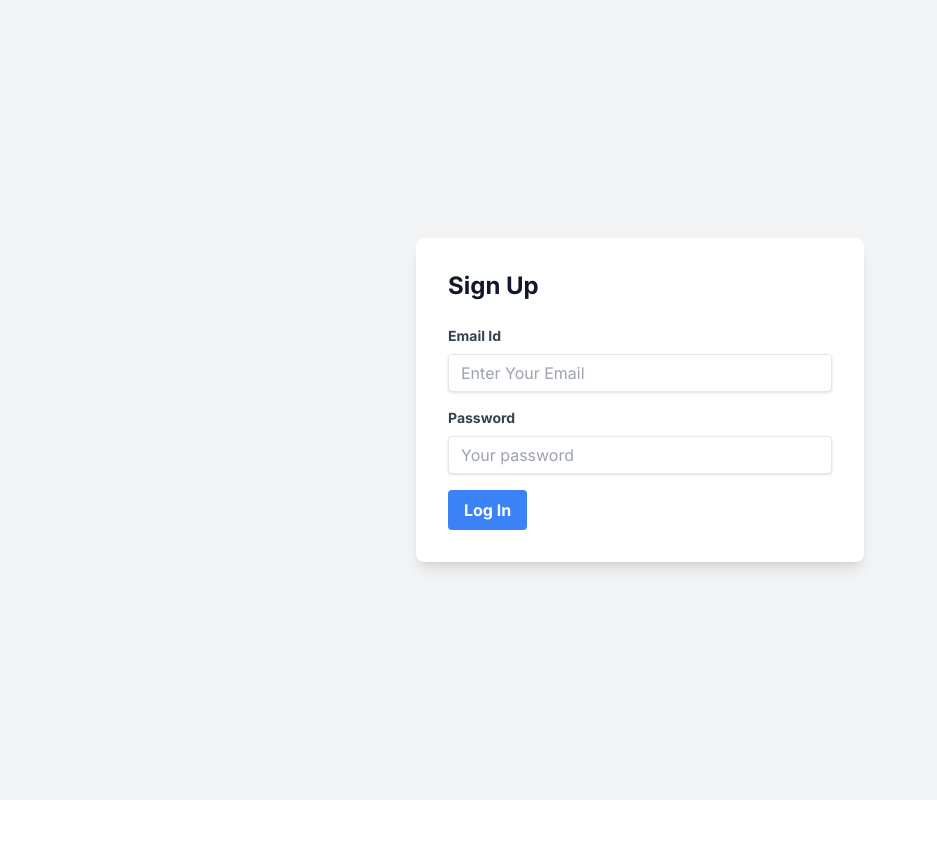
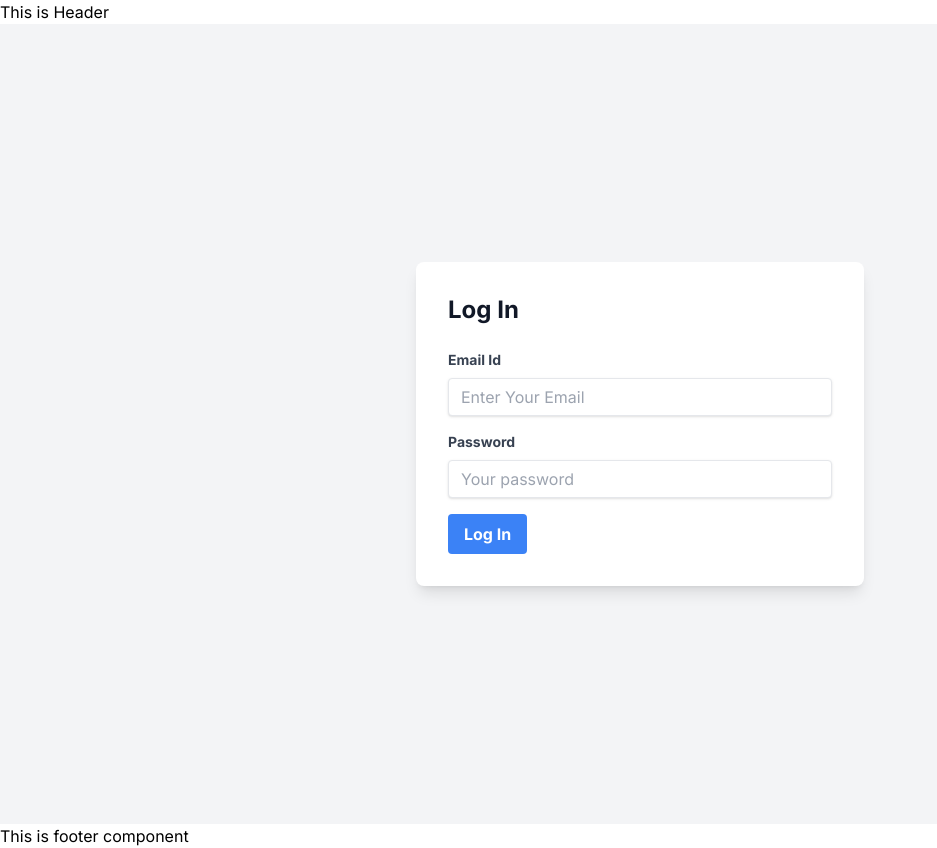
Before and after one commit to Akshay-Shende/e_com_demo, a Next.js app: page /login in a window 1280 px wide. Shown: the whole page, without its empty margins (0-937 px from the left). Before the commit the page ends 800 px from the top, so only its background shows below. Built offline with nearby package versions, Linux system fonts and the light colour scheme.

Commit message:
changes for loader

```diff
--- a/package.json
+++ b/package.json
@@ -14,10 +14,12 @@
     "@prisma/client": "^5.17.0",
     "axios": "^1.7.3",
     "bcryptjs": "^2.4.3",
+    "bootstrap": "^5.3.3",
     "jsonwebtoken": "^9.0.2",
     "next": "14.2.5",
     "react": "^18",
     "react-dom": "^18",
+    "react-loader-spinner": "^6.1.6",
     "react-toastify": "^10.0.5"
   },
   "devDependencies": {
--- /dev/null
+++ b/src/app/components/footer.js
@@ -0,0 +1,11 @@
+import React from 'react'
+
+const Footer = () => {
+  return (
+    <div>
+      This is footer component
+    </div>
+  )
+}
+
+export default Footer
--- /dev/null
+++ b/src/app/components/header.js
@@ -0,0 +1,14 @@
+import React from "react";
+import Link from "next/link";
+const Header = () => {
+  return (
+   <nav>
+    <div className="brand"></div>
+    <div className="">
+        This is Header
+    </div>
+   </nav>
+  );
+};
+
+export default Header;
--- /dev/null
+++ b/src/app/components/layout.js
@@ -0,0 +1,15 @@
+import React from "react";
+import Header from "./header";
+import Footer from "./footer";
+
+const Layout = ({ children }) => {
+  return (
+    <div>
+      <Header />
+      {children}
+      <Footer />
+    </div>
+  );
+};
+
+export default Layout;
--- a/src/app/layout.js
+++ b/src/app/layout.js
@@ -1,7 +1,9 @@
 import { Inter } from "next/font/google";
 import { ToastContainer } from "react-toastify";
 import "react-toastify/dist/ReactToastify.css";
+import { LoadingProvider } from "@/context/LoadingContext";
 import "./globals.css";
+import Layout from "./components/layout";
 
 const inter = Inter({ subsets: ["latin"] });
 
@@ -14,9 +16,13 @@ export default function RootLayout({ children }) {
   return (
     <html lang="en">
       <body className={inter.className}>
-      <ToastContainer />
-        {children}
-        </body>
+        <LoadingProvider>
+          <Layout>
+            <ToastContainer />
+            {children}
+          </Layout>
+        </LoadingProvider>
+      </body>
     </html>
   );
 }
--- a/src/app/login/loading.js
+++ b/src/app/login/loading.js
@@ -1,10 +1,20 @@
 "use client"
 import React from 'react'
+import { Hourglass } from 'react-loader-spinner';
 export default function Loading(){
   console.log("loading page in login folder");
 
   return (
-  <div>
-    Loading...
-    </div>)
+   <div className="flex justify-center items-center h-screen">
+    <Hourglass
+    visible={true}
+    height="100"
+    width="100"
+    ariaLabel="hourglass-loading"
+    wrapperStyle={{}}
+    wrapperClass=""
+    colors={['#306cce', '#72a1ed']}
+    />
+    </div>
+  )
 }
--- a/src/app/login/login.jsx
+++ b/src/app/login/login.jsx
@@ -1,26 +1,34 @@
+"use client"
 import { loginUser } from '@/frontendServices/userServices'
 import { toast } from "react-toastify";
-import React, { useState } from 'react'
+import { LoadingContext } from '@/context/LoadingContext';
+import React, { useState, useContext } from 'react'
+import Loading from './loading';
+import { useRouter } from 'next/navigation';
 
 const LoginPage = () => {
+  const router  = useRouter();
+  const { loading, setLoading } = useContext(LoadingContext);
     const [login,setLogin] = useState({
         email : "",
         password: ""
     })
 
     const loginUserData = async() =>{
-        await new Promise((resolve)=> setTimeout(resolve,3000))
+      setLoading(true)
       const userData =  await loginUser(login);
+      setLoading(false)
+      router.push('/profile/user')
 
-      toast.success(userData.message,{
-        position : "top-center"
-      })
      return;
+    }
+    if (loading) {
+      return <Loading/>;
     }
   return (
     <div className="flex items-center justify-center min-h-screen bg-gray-100">
       <div className="bg-white p-8 rounded-lg shadow-lg w-full max-w-md">
-        <h2 className="text-2xl font-bold mb-6 text-gray-900">Sign Up</h2>
+        <h2 className="text-2xl font-bold mb-6 text-gray-900">Log In</h2>
         <form>
           <div className="mb-4">
             <label
--- /dev/null
+++ b/src/app/profile/user/page.js
@@ -0,0 +1,11 @@
+import React from 'react'
+
+const userProfile = () => {
+  return (
+    <div>
+      This is User Profile
+    </div>
+  )
+}
+
+export default userProfile
--- /dev/null
+++ b/src/context/loadingContext.js
@@ -0,0 +1,14 @@
+"use client"
+import React, { createContext, useState } from 'react';
+
+export const LoadingContext = createContext();
+
+export const LoadingProvider = ({ children }) => {
+  const [loading, setLoading] = useState(false);
+
+  return (
+    <LoadingContext.Provider value={{ loading, setLoading }}>
+      {children}
+    </LoadingContext.Provider>
+  );
+};
```
Also changed, not shown: 1 other file (tests, documents, lock files or other folders).
